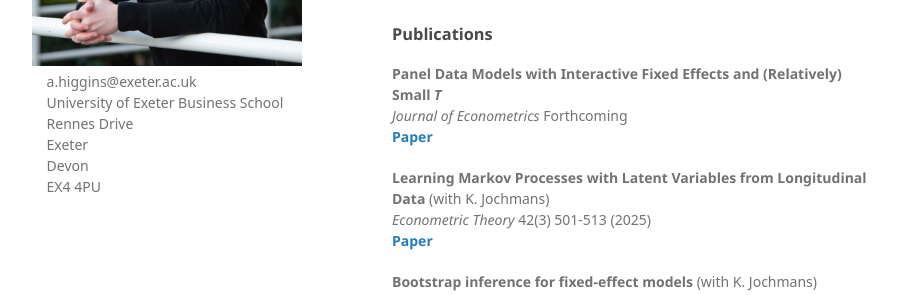
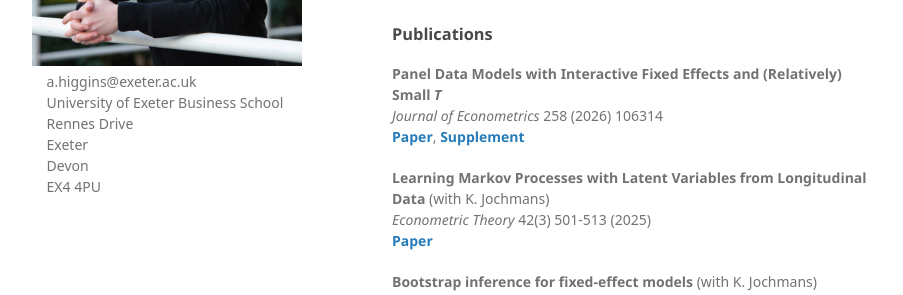
Before and after one commit to Tokkita/Tokkita.github.io, a Jekyll site: the page built from index.md, in a window 1280 px wide and 900 px high. Shown: the part 273-568 px from the top of the window, without its empty margins (178-1081 px from the left). Built offline with Jekyll 4.4.1, drawn with Linux system fonts in a browser that asks for light colours; nearby versions of some CDN libraries; some web fonts are replaced; our own code applies the rules of GitHub Pages for plain Markdown files.

Commit message:
Update index.md

```diff
--- a/index.md
+++ b/index.md
@@ -4,8 +4,8 @@ I am a Senior Lecturer at the University of Exeter. My research mainly focuses o
 
 ### Publications
 <b> Panel Data Models with Interactive Fixed Effects and (Relatively) Small&nbsp;<i>T</i> </b>
-<br> <i> Journal of Econometrics </i> Forthcoming
-<br> <strong><a href="{{ SPIFE_FIN.pdf | prepend: '/assets/pdf/FTIFE/SPIFE_FIN.pdf' | relative_url | download }}">Paper</a></strong>
+<br> <i> Journal of Econometrics </i> 258 (2026) 106314
+<br> <strong><a href="{{ SPIFE_FIN.pdf | prepend: '/assets/pdf/FTIFE/SPIFE_FIN.pdf' | relative_url | download }}">Paper</a></strong>, <strong><a href="{{ SPIFE_FIN.pdf | prepend: '/assets/pdf/FTIFE/SPIFE_SUPP.pdf' | relative_url | download }}">Supplement</a></strong>
 
 <b> Learning Markov Processes with Latent Variables from Longitudinal Data </b> (with K. Jochmans)
 <br> <i> Econometric Theory </i> 42(3) 501-513 (2025)
```
